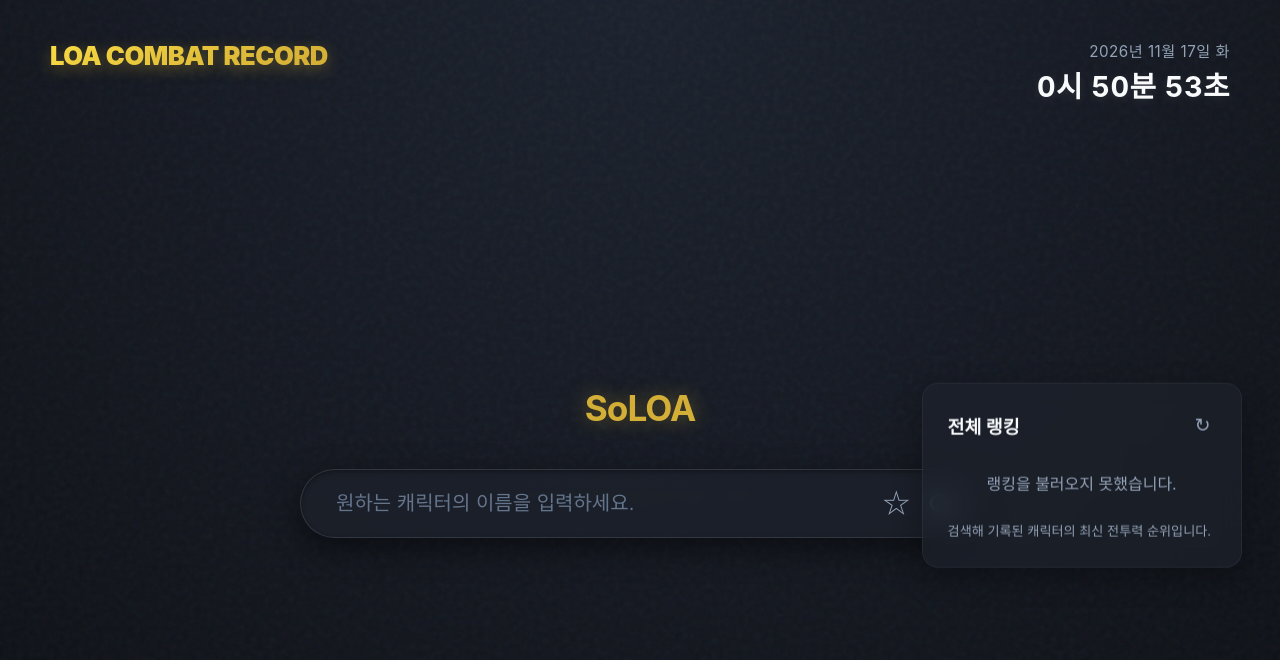
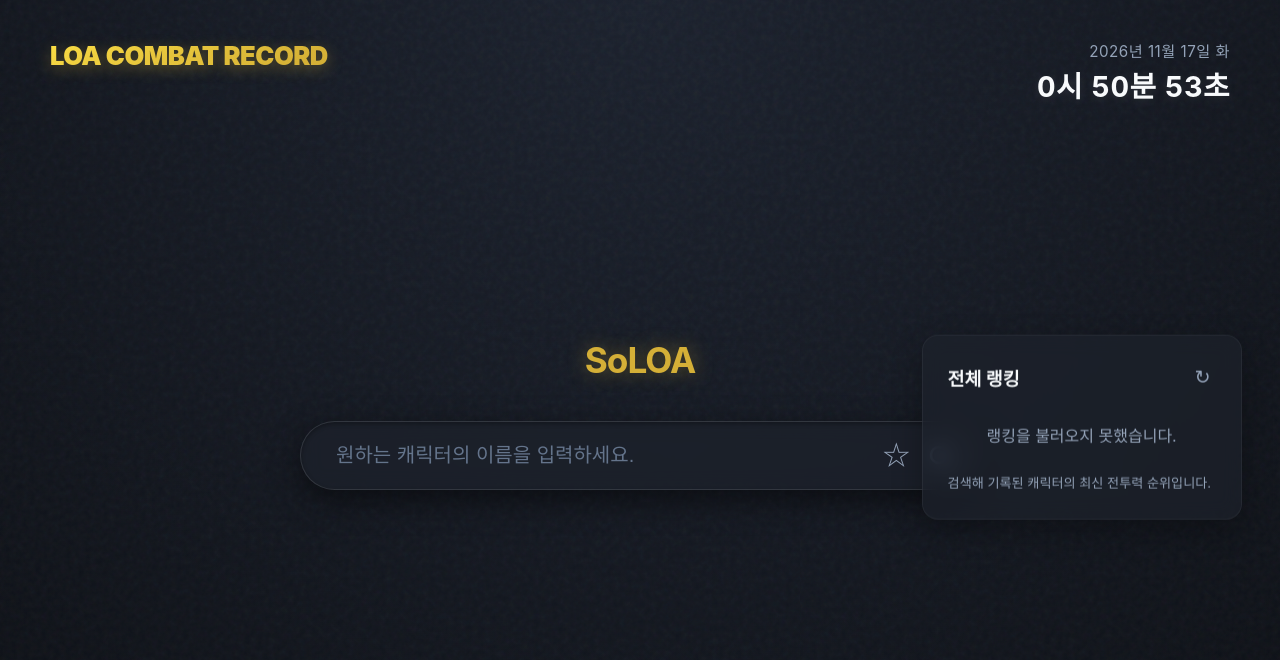
Before and after one commit to khn0916/information, a plain HTML site: page index.HTML in a window 1280 px wide. Drawn offline with Linux system fonts and the light colour scheme; no server answers.

Commit message:
Raise home search and ranking sections

```diff
--- a/index.HTML
+++ b/index.HTML
@@ -32,10 +32,10 @@ main{flex:1;display:flex;flex-direction:column;align-items:center;justify-conten
 .search-btn svg{width:24px;height:24px;stroke-width:2.5;}
 .search-box input:focus + .search-btn,.search-btn:hover{color:var(--accent-gold);filter:drop-shadow(0 0 8px var(--accent-glow));}
 .home-layout{position:relative;flex:1;min-height:0;width:100%;display:block;}
-.home-layout main{position:absolute;inset:0;display:flex;width:100%;min-width:0;margin:0;padding:0 20px;align-items:center;justify-content:center;}
+.home-layout main{position:absolute;inset:0;display:flex;width:100%;min-width:0;margin:0;padding:0 20px 12vh;align-items:center;justify-content:center;}
 .favorite-btn{position:absolute;right:62px;top:50%;transform:translateY(-50%);border:0;background:none;color:var(--text-sub);font-size:1.7rem;line-height:1;cursor:pointer;padding:8px;border-radius:50%;}
 .favorite-btn:hover,.favorite-btn.active{color:var(--accent-gold);filter:drop-shadow(0 0 8px var(--accent-glow));}
-.ranking-panel{position:absolute;right:clamp(20px,3vw,52px);top:50%;transform:translateY(-50%);width:min(320px,25vw);max-height:min(70vh,620px);overflow:auto;padding:20px;}
+.ranking-panel{position:absolute;right:clamp(20px,3vw,52px);top:calc(50% - 6vh);transform:translateY(-50%);width:min(320px,25vw);max-height:min(70vh,620px);overflow:auto;padding:20px;}
 .ranking-heading{display:flex;justify-content:space-between;align-items:center;margin-bottom:14px;}
 .ranking-heading h2{font-size:1.15rem;}
 .ranking-refresh{border:0;background:none;color:var(--text-sub);cursor:pointer;font-size:1.2rem;padding:5px;}
@@ -126,7 +126,7 @@ body{height:100dvh;min-height:320px}
 .chart-line{pointer-events:none}
 .chart-dot:focus{outline:none;fill:var(--accent-gold);r:7}
 .empty-state{color:var(--text-sub);text-align:center;padding:15px}
-@media(max-width:760px){header,.result-header{padding:24px 20px}.result-container{padding:0 16px 24px}.dashboard-grid{grid-template-columns:1fr;gap:20px}.char-image{max-width:260px}.search-title{font-size:1.8rem}.site-title{font-size:1.1rem}.datetime-display{font-size:.75rem}.datetime-display .time{font-size:1.3rem}.graph-header{gap:8px;flex-wrap:wrap}.right-column{gap:20px}.home-layout{display:flex;flex-direction:column;align-items:center;gap:20px;padding:0 20px 24px}.home-layout main{position:relative;inset:auto;width:100%;min-height:36vh;flex:none}.ranking-panel{position:relative;inset:auto;transform:none;width:min(100%,420px);max-height:40vh;flex:none}}
+@media(max-width:760px){header,.result-header{padding:24px 20px}.result-container{padding:0 16px 24px}.dashboard-grid{grid-template-columns:1fr;gap:20px}.char-image{max-width:260px}.search-title{font-size:1.8rem}.site-title{font-size:1.1rem}.datetime-display{font-size:.75rem}.datetime-display .time{font-size:1.3rem}.graph-header{gap:8px;flex-wrap:wrap}.right-column{gap:20px}.home-layout{display:flex;flex-direction:column;align-items:center;gap:20px;padding:0 20px 24px}.home-layout main{position:relative;inset:auto;width:100%;min-height:36vh;flex:none;padding:0 20px}.ranking-panel{position:relative;inset:auto;transform:none;width:min(100%,420px);max-height:40vh;flex:none}}
 @media(max-width:420px){.loa-eq-container{flex-direction:column}.error-modal{padding:24px;gap:12px}.error-icon-box{width:50px;height:50px}}
 </style>
 </head>
```
